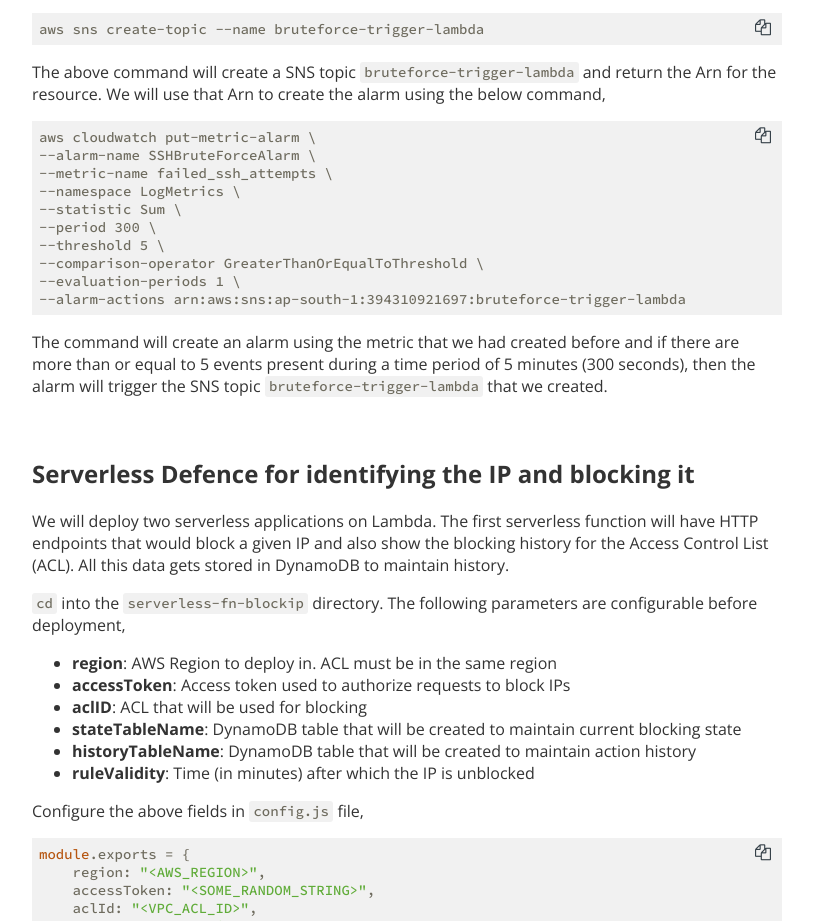
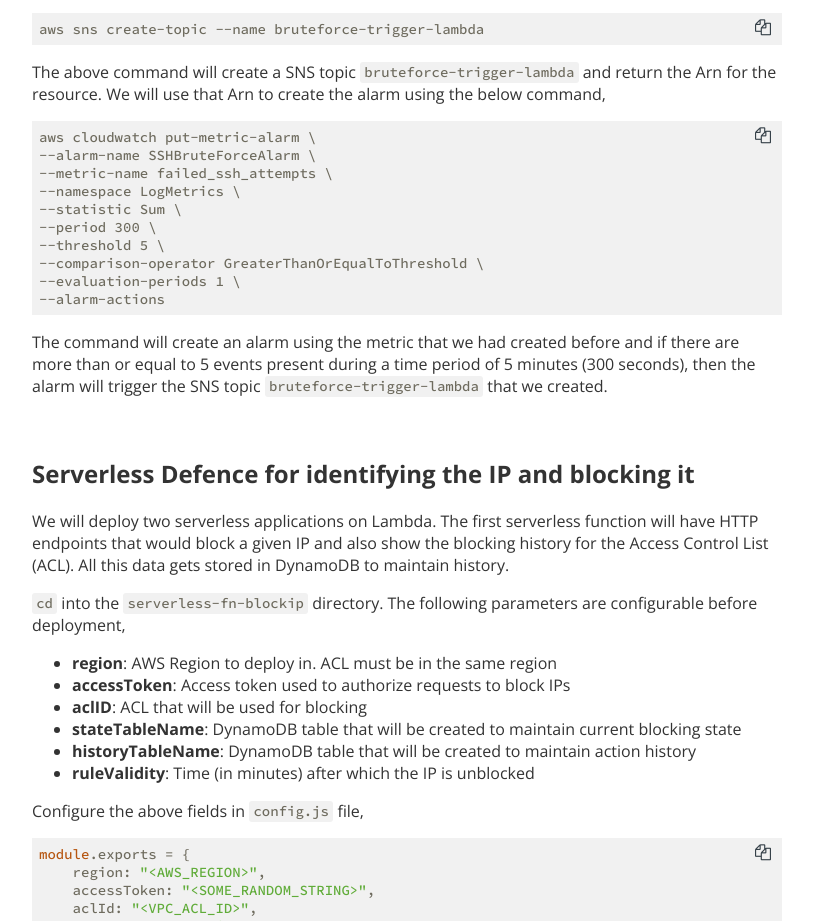
Before and after one commit to appsecco/devsecops-using-cloudnative-workshop, a plain HTML site: page book/automated-defence-against-ssh-bruteforce/deployment-of-defence.html in a window 1280 px wide. Shown: the part 2110-3031 px from the top of the page, without its empty margins (383-1196 px from the left). Drawn offline with nearby package versions, Linux system fonts and the light colour scheme.

Commit message:
Updated topic

```diff
--- a/book/automated-defence-against-ssh-bruteforce/deployment-of-defence.html
+++ b/book/automated-defence-against-ssh-bruteforce/deployment-of-defence.html
@@ -221,7 +221,7 @@ metricName=failed_ssh_attempts,metricNamespace=LogMetrics,metricValue=1,defaultV
 --threshold 5 \
 --comparison-operator GreaterThanOrEqualToThreshold \
 --evaluation-periods 1 \
---alarm-actions arn:aws:sns:ap-south-1:394310921697:bruteforce-trigger-lambda
+--alarm-actions <ARN_OF_SNS_TOPIC>
 </code></pre>
 <p>The command will create an alarm using the metric that we had created before and if there are more than or equal to 5 events present during a time period of 5 minutes (300 seconds), then the alarm will trigger the SNS topic <code>bruteforce-trigger-lambda</code> that we created.</p>
 <h2><a class="header" href="#serverless-defence-for-identifying-the-ip-and-blocking-it" id="serverless-defence-for-identifying-the-ip-and-blocking-it">Serverless Defence for identifying the IP and blocking it</a></h2>
```
